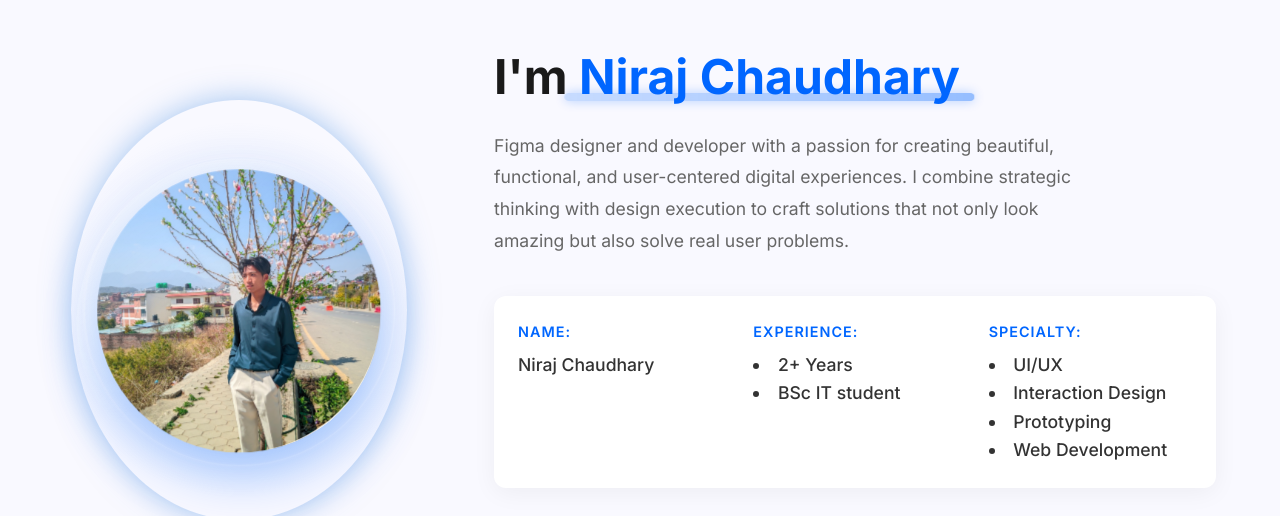
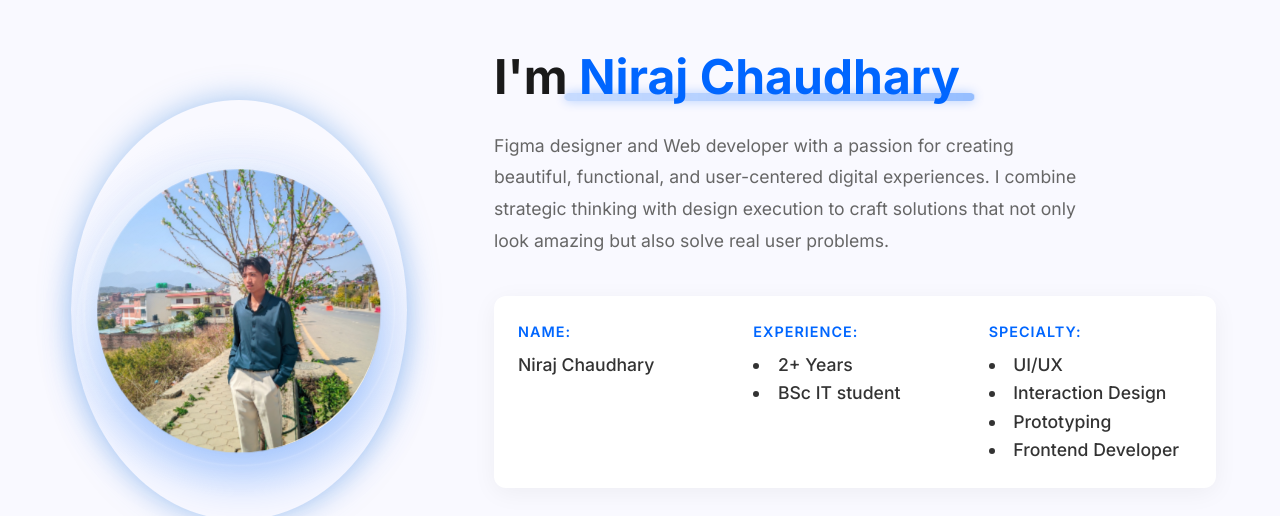
Before and after one commit to NIRAJ0909/Portfolio-website, a website: page index.html in a window 1280 px wide. Shown: the part 880-1396 px from the top of the page. Drawn offline with Linux system fonts and the light colour scheme.

Commit message:
Updated files

```diff
--- a/index.html
+++ b/index.html
@@ -62,7 +62,7 @@
                 <h1 class="intro-heading">I'm <span class="name-highlight">Niraj Chaudhary</span></h1>
 
                 <p class="intro-text">
-                    Figma designer and developer with a passion for creating beautiful, functional, and user-centered
+                    Figma designer and Web developer with a passion for creating beautiful, functional, and user-centered
                     digital experiences. I combine strategic thinking with design execution to craft solutions that
                     not only look amazing but also solve real user problems.
                 </p>
@@ -79,7 +79,7 @@
                         </div>
                         <div class="detail-cell">
                             <span class="detail-label">Specialty:</span>
-                            <span class="detail-value"><li>UI/UX</li><li>Interaction Design</li> <li>Prototyping</li> <li>Web Development</li> </span>
+                            <span class="detail-value"><li>UI/UX</li><li>Interaction Design</li> <li>Prototyping</li> <li>Frontend Developer</li></span>
                         </div>
                     </div>
                 </div>
```
